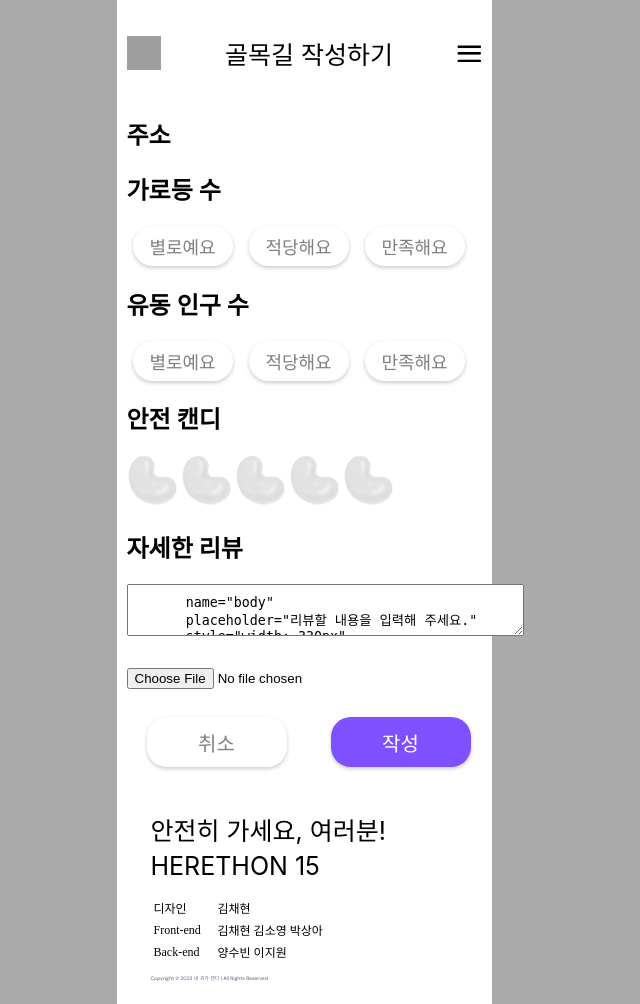
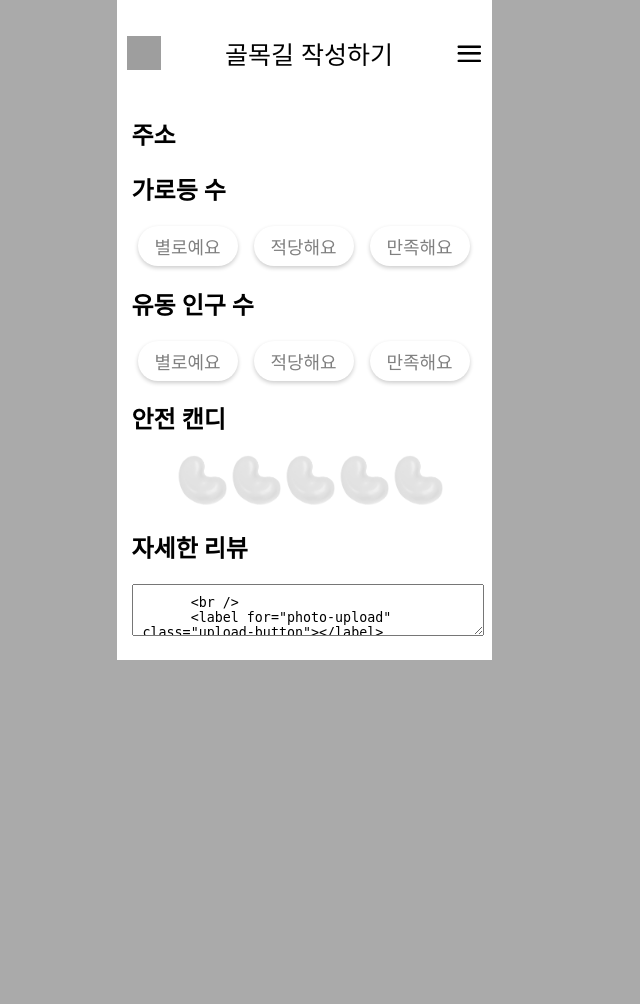
Before and after one commit to Safe-return-home/candy, a Django app: page /markers/edit/ in a window 1280 px wide. Shown: the whole page, without its empty margins (336-976 px from the left). After the commit the page ends 660 px from the top, so only its background shows below. Run offline with Django 3.2, Linux system fonts and the light colour scheme; a user stored in the database is signed in; some libraries are stand-ins or nearby versions; grey boxes are pictures that could not be loaded.

Commit message:
Feat: textarea

```diff
--- a/candy/marker/templates/marker/marker-edit.html
+++ b/candy/marker/templates/marker/marker-edit.html
@@ -1,6 +1,6 @@
 {% extends 'base.html' %} {% block content %} {% load static %}
-
-<form action="{% url 'marker:marker_edit' %}" method="post">
+<div id="sform">
+  <form action="{% url 'marker:marker_edit' %}" id="dform" method="post">
     {% csrf_token %}
     <h2>주소</h2>
     <input
@@ -66,6 +66,7 @@
     </button>
     <h2>안전 캔디</h2>
     <div>
+      <div class="safecandy">
         <input
           type="number"
           name="rating"
@@ -110,19 +111,15 @@
           style="width: 50px; height: 50px"
         />
       </div>
+    </div>
     <div>
       <h2>자세한 리뷰</h2>
-    <textarea>
-      name="body"
-      placeholder="리뷰할 내용을 입력해 주세요."
-      style="width: 330px"
-      required
-    </textarea>
-  </div>
+      <textarea name="body" placeholder="리뷰할 내용을 입력해 주세요."
+      style="width: 330px" required /textarea>
       <br />
       <label for="photo-upload" class="upload-button"></label>
       <input type="file" name="image" id="photo-upload" />
-  <br />
+    </div>
     <br />
     <div>
       <button id="reset" type="reset">취소</button>
@@ -257,4 +254,5 @@
     <!--    style="display: none"-->
     <!--  />-->
   </form>
+</div>
 {% endblock %}
--- a/candy/marker/views.py
+++ b/candy/marker/views.py
@@ -7,7 +7,7 @@ from django.utils import timezone
 def marker_view(request):
     # 기본 페이지
     if request.method == 'GET':
-        return render(request, 'marker/marker.html', {"title":"Map"})
+        return render(request, 'marker/marker.html', {"title":"Map", "status":0})
     # 지도 클릭 (마커 리스트 + 기본 페이지)
     if request.method == 'POST':
         status = int(request.POST.get('status', 1))
--- a/candy/static/review.css
+++ b/candy/static/review.css
@@ -1,6 +1,16 @@
-form{
+form#dform{
+    max-width: 375px;
+    margin: auto;
+    margin-right: 5px;
     padding: auto;
-    width: 375px;
+}
+
+div{
+    max-width: 375px;
+}
+
+div.safecandy{
+    text-align: center;
 }
 
 textarea {
@@ -18,7 +28,7 @@ button#submit{
     font-size: 20px;
     background-color: #7F50FF;
     color:white;
-    width:140px;
+    width:135px;
     height:50px;
     border-radius: 20px;
     border: none;
@@ -31,7 +41,7 @@ button#reset{
     font-size: 20px;
     background-color: white;
     color:grey;
-    width:140px;
+    width:135px;
     height:50px;
     border-radius: 20px;
     border:none;
@@ -78,7 +88,6 @@ button#good{
         cursor: pointer;
 }
 
-
 button#bad1{
     margin: 0px 6px;
     font-size: 18px;
@@ -117,3 +126,9 @@ button#good1{
     box-shadow: 0 2px 4px rgba(0, 0, 0, 0.2);
     cursor: pointer;
 }
+
+#sform{
+    display: inline-block;
+    margin-left: 5px;
+    margin-right: 10px;
+}
--- a/candy/user/templates/user/login.html
+++ b/candy/user/templates/user/login.html
@@ -10,8 +10,6 @@
     style="height: 50px; width: 320px; margin: 10px;"
     onclick="goLogin()"
   />
-</a>
-<div onclick="goLogin()" style="text-align: center; color: #aaa; font-weight: 800;">카카오로 시작하기</div>
 <script>
   window.Kakao.init("본인 JAVASCRIPT API 키");
 
```
Lines whose indentation alone changed are shown as unchanged.
